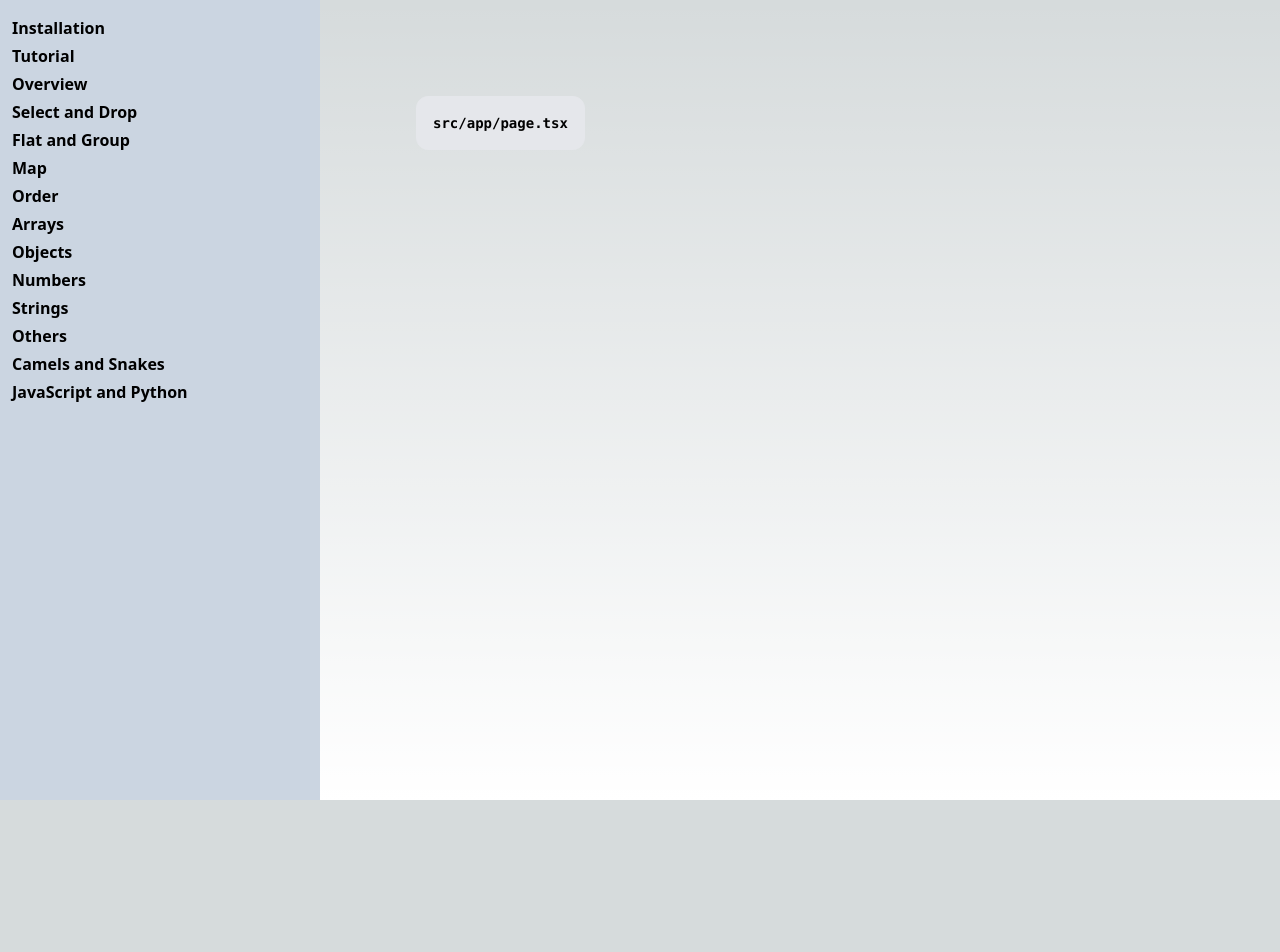
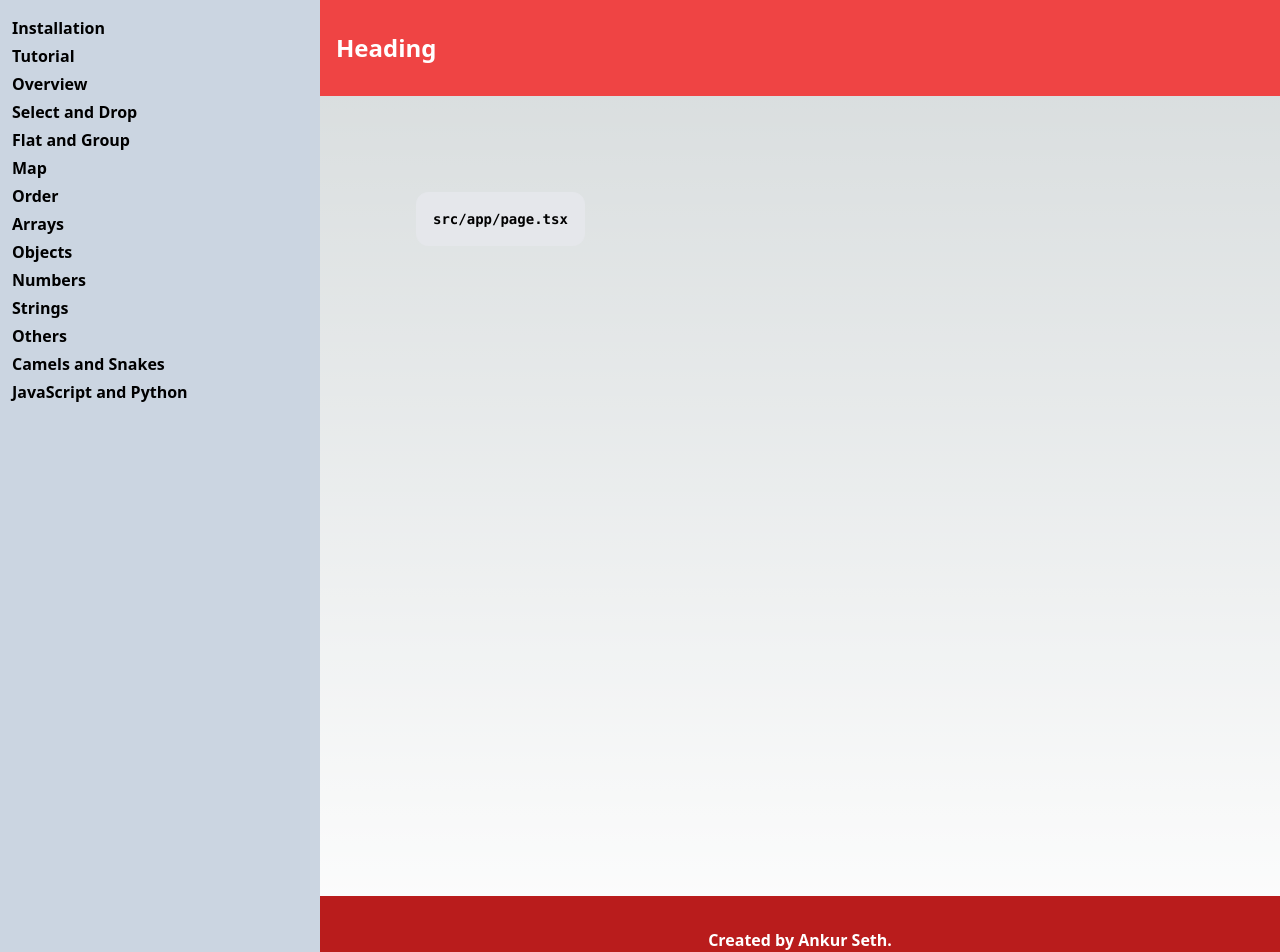
Before and after one commit to iaseth/josndocs, a Next.js app: page / in a window 1280 px wide. Shown: the top 952 px of the page. Before the commit the page ends 800 px from the top, so only its background shows below. Built offline with nearby package versions, Linux system fonts and the light colour scheme.

Commit message:
Now exporting RootLayout from components

```diff
--- a/src/app/[docpage]/routes.json
+++ b/src/app/[docpage]/routes.json
@@ -3,6 +3,7 @@
 		{"route": "installation", "title": "Installation"},
 		{"route": "tutorial", "title": "Tutorial"},
 		{"route": "overview", "title": "Overview"},
+
 		{"route": "select-and-drop", "title": "Select and Drop"},
 		{"route": "flat-and-group", "title": "Flat and Group"},
 		{"route": "map", "title": "Map"},
--- a/src/app/globals.css
+++ b/src/app/globals.css
@@ -25,3 +25,22 @@ body {
     )
     rgb(var(--background-start-rgb));
 }
+
+h1, h2, h3, h4, h5, h6 { @apply font-bold; }
+.h1, .h2, .h3, .h4, .h5, .h6 { @apply font-bold; }
+
+h1, .h1, .p1 { @apply text-2xl; }
+h2, .h2, .p2 { @apply text-xl; }
+h3, .h3, .p3 { @apply text-lg; }
+h4, .h4, .p4 { @apply text-base; }
+h5, .h5, .p5 { @apply text-sm; }
+h6, .h6, .p6 { @apply text-xs; }
+
+.H0, .H1, .H2, .H3, .H4, .H5, .H6 { @apply font-bold; }
+.H0, .P0 { @apply text-9xl; }
+.H1, .P1 { @apply text-8xl; }
+.H2, .P2 { @apply text-7xl; }
+.H3, .P3 { @apply text-6xl; }
+.H4, .P4 { @apply text-5xl; }
+.H5, .P5 { @apply text-4xl; }
+.H6, .P6 { @apply text-3xl; }
--- a/src/app/layout.tsx
+++ b/src/app/layout.tsx
@@ -1,30 +1,9 @@
+import RootLayout from '@/components/RootLayout/RootLayout';
 import './globals.css';
-import { routes } from './[docpage]/page';
 
 export const metadata = {
 	title: 'JOSN Docs',
 	description: 'Generated by create next app',
 };
 
-export default function RootLayout ({
-	children,
-}: {
-	children: React.ReactNode
-}) {
-	return (
-		<html lang="en">
-			<body className="flex">
-				<nav className="w-1/4 max-w-xs bg-slate-300">
-					<section>
-						<ul className="py-4 px-3 space-y-1">
-							{routes.map((route, k) => <li key={k}>
-								<a href="" className="font-bold">{route.title}</a>
-							</li>)}
-						</ul>
-					</section>
-				</nav>
-				<main className="grow">{children}</main>
-			</body>
-		</html>
-	);
-}
+export default RootLayout;
--- /dev/null
+++ b/src/components/RootLayout/RootLayout.tsx
@@ -0,0 +1,26 @@
+import Sidebar from "./Sidebar/Sidebar";
+
+
+
+export default function RootLayout ({
+	children,
+}: {
+	children: React.ReactNode
+}) {
+	return (
+		<html lang="en">
+			<body className="flex">
+				<Sidebar />
+				<article className="grow">
+					<header className="bg-red-500 text-white px-4 py-8">
+						<h1>Heading</h1>
+					</header>
+					<main>{children}</main>
+					<footer className="bg-red-700 text-white px-4 py-8 text-center">
+						<h4>Created by Ankur Seth.</h4>
+					</footer>
+				</article>
+			</body>
+		</html>
+	);
+}
--- /dev/null
+++ b/src/components/RootLayout/Sidebar/Sidebar.tsx
@@ -0,0 +1,17 @@
+import { routes } from '../../../app/[docpage]/page';
+
+
+
+export default function Sidebar () {
+	return (
+		<nav className="w-1/4 max-w-xs bg-slate-300">
+			<section>
+				<ul className="py-4 px-3 space-y-1">
+					{routes.map((route, k) => <li key={k}>
+						<a href="" className="font-bold">{route.title}</a>
+					</li>)}
+				</ul>
+			</section>
+		</nav>
+	);
+}
```
